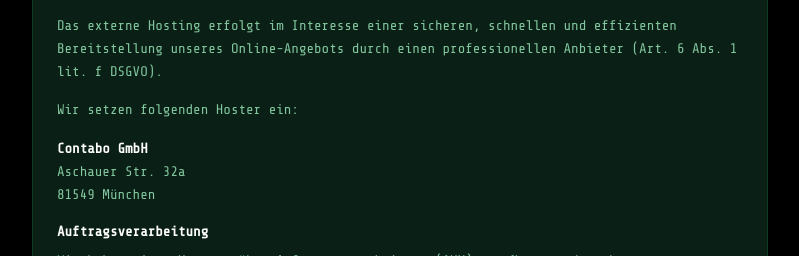
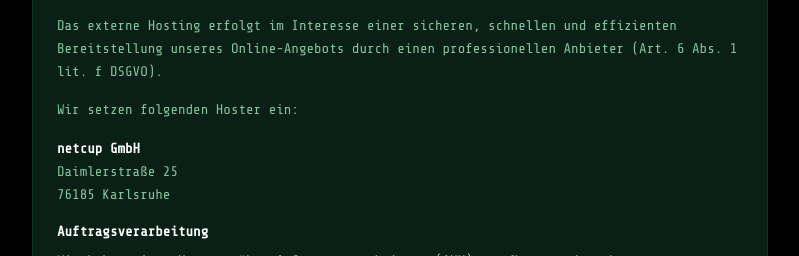
Before and after one commit to it-dennis/1512dd_project, a React (Vite) app in the folder frontend/: page /datenschutz in a window 1280 px wide. Shown: the part 1380-1636 px from the top of the page, without its empty margins (240-1039 px from the left). Built offline with nearby package versions, Linux system fonts and the light colour scheme; the HTML template or start-up script is replaced by a standard one.

Commit message:
fix: correct hosting provider to netcup, link eRecht24 attribution

```diff
--- a/frontend/src/pages/Datenschutz.jsx
+++ b/frontend/src/pages/Datenschutz.jsx
@@ -77,9 +77,9 @@ export default function Datenschutz() {
           </p>
           <p>Wir setzen folgenden Hoster ein:</p>
           <p>
-            <strong className="text-white">Contabo GmbH</strong><br />
-            Aschauer Str. 32a<br />
-            81549 München
+            <strong className="text-white">netcup GmbH</strong><br />
+            Daimlerstraße 25<br />
+            76185 Karlsruhe
           </p>
 
           <h4 className="font-bold text-white mt-4 mb-2">Auftragsverarbeitung</h4>
@@ -262,7 +262,7 @@ export default function Datenschutz() {
         </section>
 
         <p className="text-xs font-mono" style={{ color: 'rgba(170,255,204,0.30)' }}>
-          Quelle: e-recht24.de (Grundstruktur) · angepasst für 1512.retrokauz.de
+          Quelle: <a href="https://www.e-recht24.de/" target="_blank" rel="noopener noreferrer" style={{ color: 'inherit' }}>e-recht24.de</a> (Grundstruktur) · angepasst für 1512.retrokauz.de
         </p>
       </div>
     </div>
--- a/frontend/src/pages/Impressum.jsx
+++ b/frontend/src/pages/Impressum.jsx
@@ -33,7 +33,7 @@ export default function Impressum() {
         </section>
 
         <p className="text-xs font-mono" style={{ color: 'rgba(170,255,204,0.30)' }}>
-          Quelle: e-recht24.de
+          Quelle: <a href="https://www.e-recht24.de/" target="_blank" rel="noopener noreferrer" style={{ color: 'inherit' }}>e-recht24.de</a>
         </p>
       </div>
     </div>
```
Also changed, not shown: 1 other file (tests, documents, lock files or other folders).
